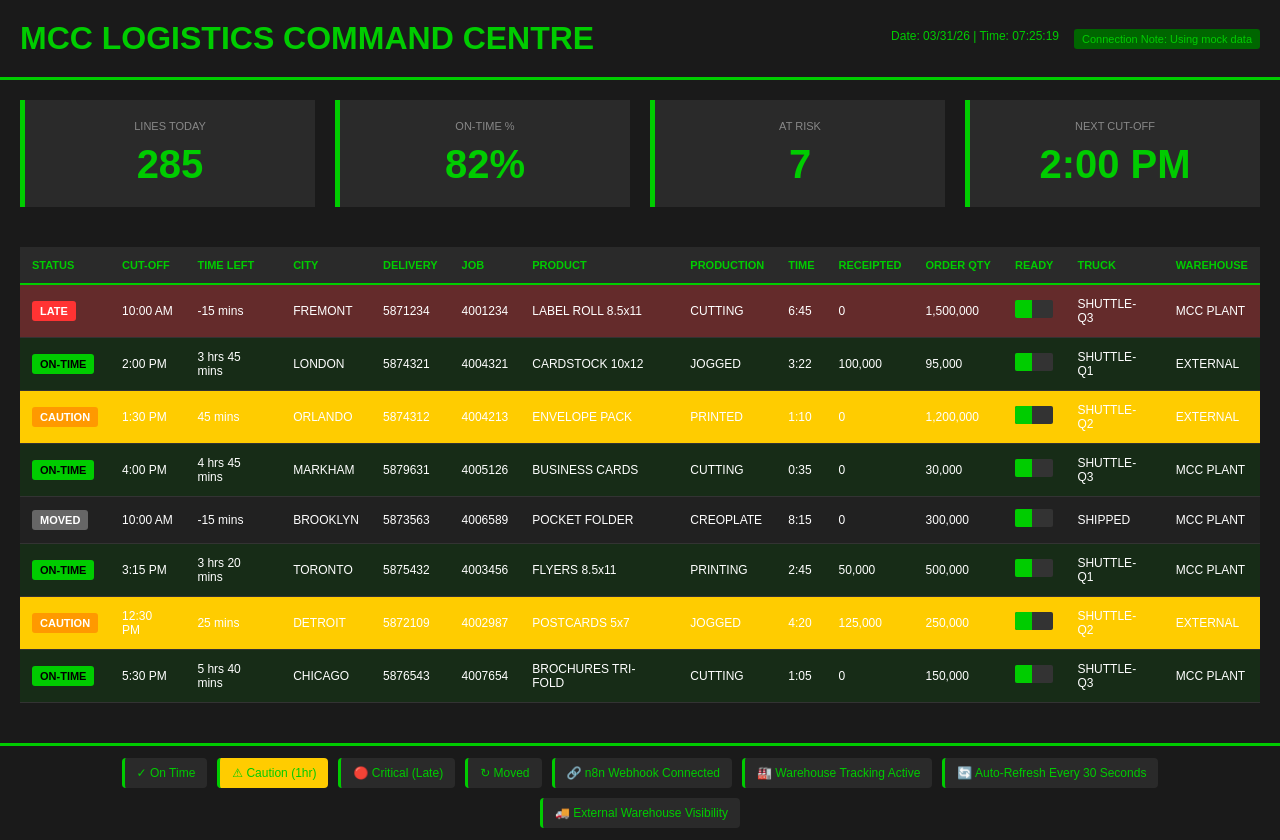
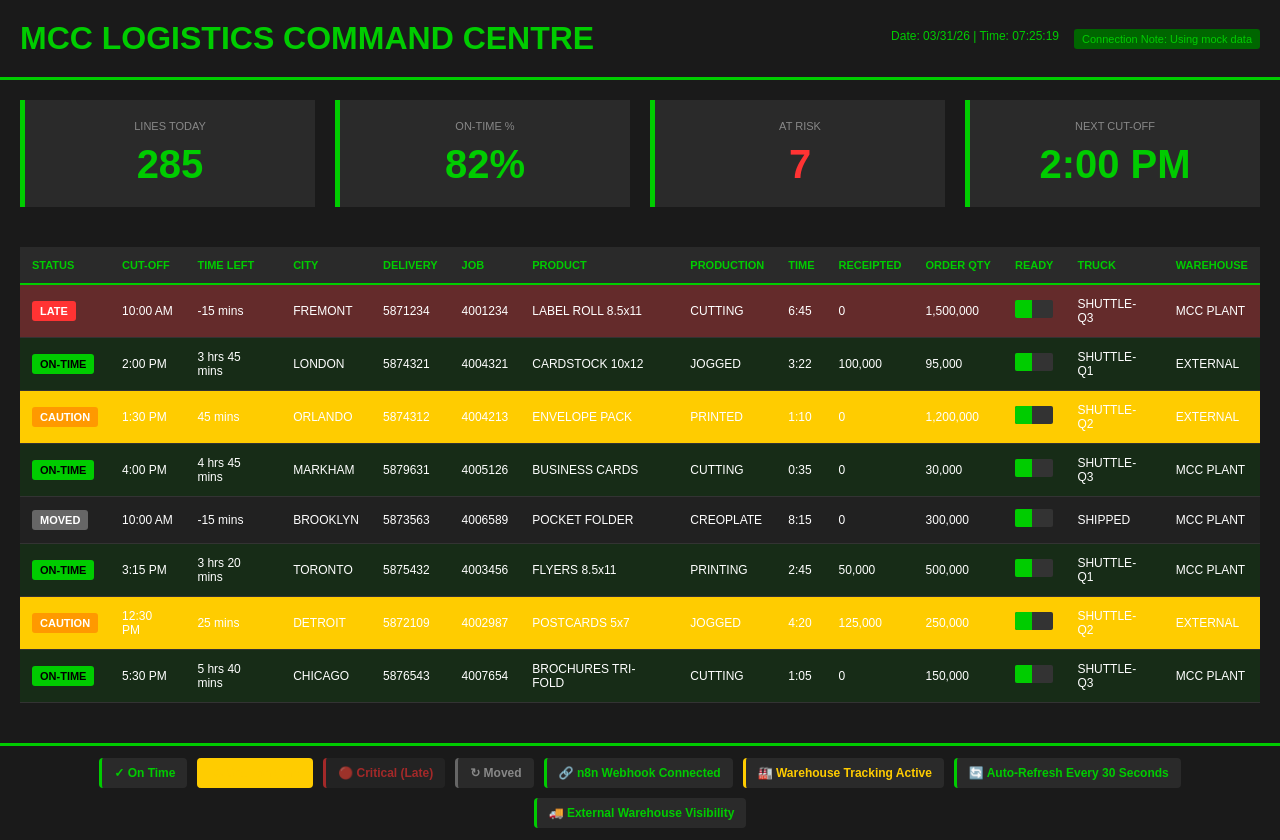
Before and after one commit to ricardo-business-camp/mcc-logistics-dashboard, a React (Create React App) app: page / in a window 1280 px wide. Built offline with nearby package versions, Linux system fonts and the light colour scheme.

Commit message:
Update App.css

```diff
--- a/src/App.css
+++ b/src/App.css
@@ -1,12 +1,4 @@
-
-
-
-
-
-
-
-
- * {
+* {
   margin: 0;
   padding: 0;
   box-sizing: border-box;
@@ -93,6 +85,14 @@ html, body, #root {
   font-size: 40px;
   color: #00cc00;
   font-weight: bold;
+}
+
+.metric-value.metric-green {
+  color: #00cc00;
+}
+
+.metric-value.metric-red {
+  color: #ff3333;
 }
 
 .table-section {
@@ -222,12 +222,63 @@ html, body, #root {
 .status-item {
   display: inline-block;
   font-size: 12px;
-  color: #00cc00;
   background-color: #2a2a2a;
   padding: 8px 12px;
-  border-left: 3px solid #00cc00;
+  border-left: 3px solid #666;
   border-radius: 4px;
   white-space: nowrap;
+  font-weight: bold;
+}
+
+/* STATUS INDICATOR COLORS */
+.status-item.status-ontime {
+  color: #00cc00;
+  border-left: 3px solid #00cc00;
+}
+
+.status-item.status-caution {
+  color: #ffcc00;
+  border-left: 3px solid #ffcc00;
+}
+
+.status-item.status-critical {
+  color: #ff3333;
+  border-left: 3px solid #ff3333;
+  animation: pulse 1s infinite;
+}
+
+.status-item.status-moved {
+  color: #888;
+  border-left: 3px solid #666;
+}
+
+.status-item.status-webhook {
+  color: #00cc00;
+  border-left: 3px solid #00cc00;
+}
+
+.status-item.status-warehouse {
+  color: #ffcc00;
+  border-left: 3px solid #ffcc00;
+}
+
+.status-item.status-refresh {
+  color: #00cc00;
+  border-left: 3px solid #00cc00;
+}
+
+.status-item.status-external {
+  color: #00cc00;
+  border-left: 3px solid #00cc00;
+}
+
+@keyframes pulse {
+  0%, 100% {
+    opacity: 1;
+  }
+  50% {
+    opacity: 0.6;
+  }
 }
 
 @media (max-width: 1199px) {
```
